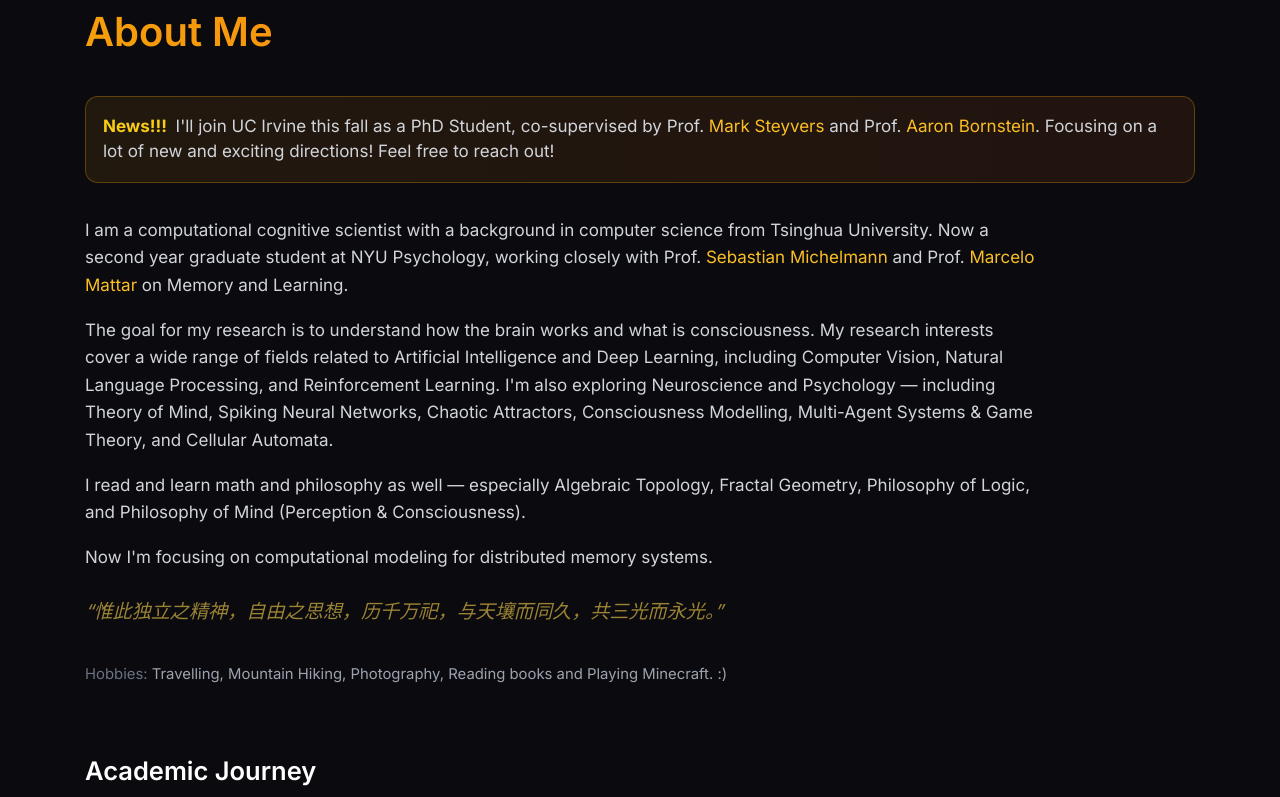
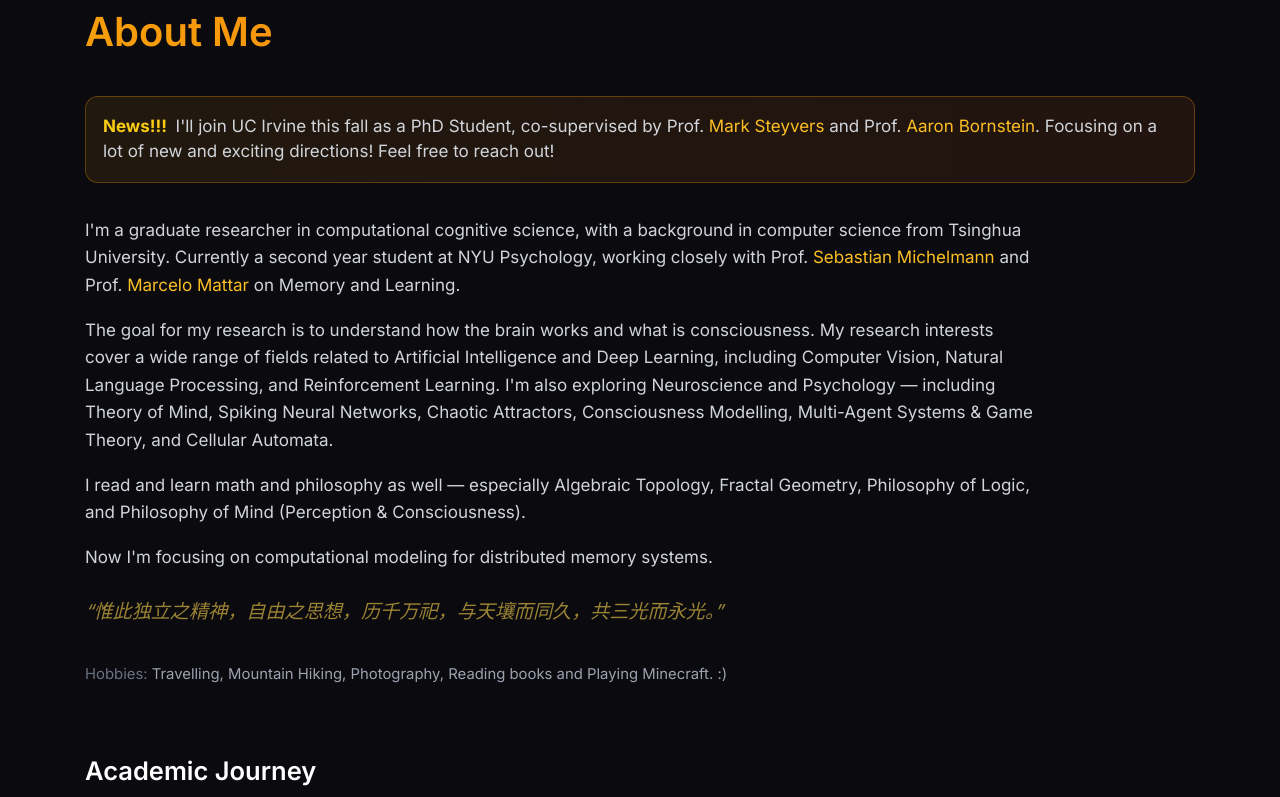
Before and after one commit to HaoLiu4391/personal-website, a Next.js app: page /personal-website/ in a window 1280 px wide. Shown: the part 925-1722 px from the top of the page. Built offline with nearby package versions, Linux system fonts and the light colour scheme; a web font is replaced by a local one.

Commit message:
Soften intro text, reduce neurons to 30

```diff
--- a/components/main/neural-background.tsx
+++ b/components/main/neural-background.tsx
@@ -104,7 +104,7 @@ export const NeuralBackground = () => {
     const w = () => window.innerWidth;
     const h = () => window.innerHeight;
 
-    const NEURON_COUNT = 40;
+    const NEURON_COUNT = 30;
     const CONNECTION_DIST = 200;
     const MOUSE_RADIUS = 250;
 
--- a/constants/index.ts
+++ b/constants/index.ts
@@ -54,7 +54,7 @@ export const SOCIALS = [
 ] as const;
 
 // ─── About ───────────────────────────────────────────────────
-export const ABOUT_TEXT = `I am a computational cognitive scientist with a background in computer science from Tsinghua University. Now a second year graduate student at NYU Psychology, working closely with Prof. Sebastian Michelmann and Prof. Marcelo Mattar on Memory and Learning.
+export const ABOUT_TEXT = `I'm a graduate researcher in computational cognitive science, with a background in computer science from Tsinghua University. Currently a second year student at NYU Psychology, working closely with Prof. Sebastian Michelmann and Prof. Marcelo Mattar on Memory and Learning.
 
 The goal for my research is to understand how the brain works and what is consciousness. My research interests cover a wide range of fields related to Artificial Intelligence and Deep Learning, including Computer Vision, Natural Language Processing, and Reinforcement Learning. I'm also exploring Neuroscience and Psychology — including Theory of Mind, Spiking Neural Networks, Chaotic Attractors, Consciousness Modelling, Multi-Agent Systems & Game Theory, and Cellular Automata.
 
```
